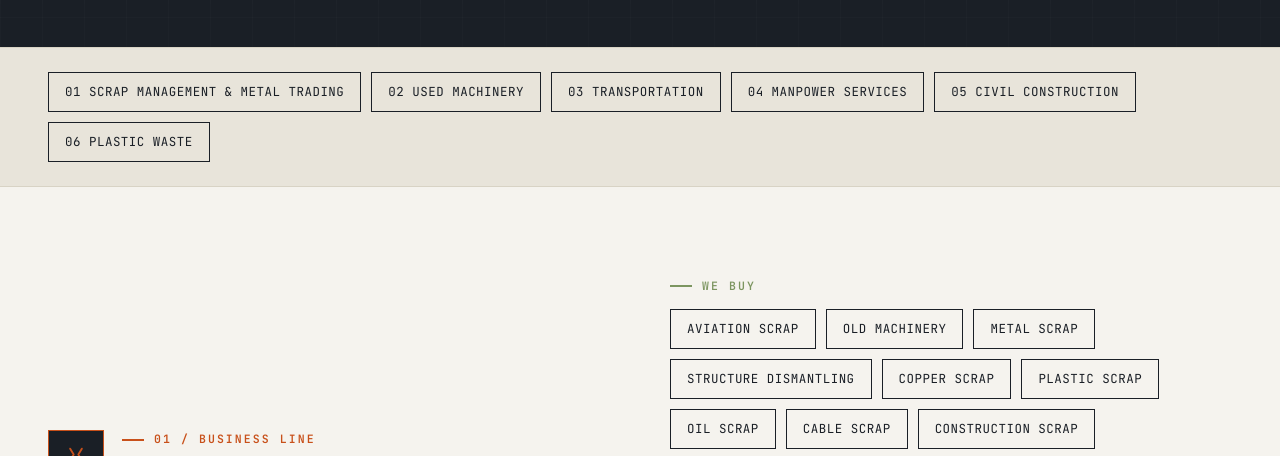
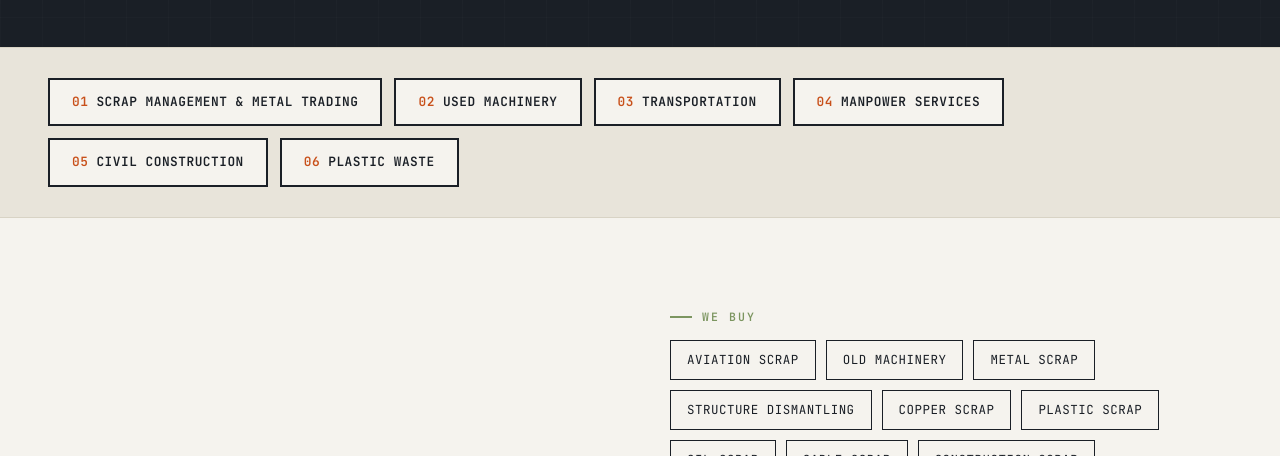
Before and after one commit to Powerman77/osms-website, a plain HTML site: page businesses.html in a window 1280 px wide. Shown: the part 272-728 px from the top of the page. Drawn offline with nearby package versions, Linux system fonts and the light colour scheme; a web font is replaced by a local one.

Commit message:
Add files via upload

```diff
--- a/businesses.html
+++ b/businesses.html
@@ -58,15 +58,15 @@
 </section>
 
 <!-- QUICK JUMP -->
-<div class="client-strip" style="padding:24px 0;">
+<div class="client-strip" style="padding:30px 0;">
   <div class="wrap">
-    <div class="tag-cloud">
-      <a href="#scrap-management" class="tag-pill">01 Scrap Management &amp; Metal Trading</a>
-      <a href="#used-machinery" class="tag-pill">02 Used Machinery</a>
-      <a href="#transportation" class="tag-pill">03 Transportation</a>
-      <a href="#manpower" class="tag-pill">04 Manpower Services</a>
-      <a href="#construction" class="tag-pill">05 Civil Construction</a>
-      <a href="#plastic-waste" class="tag-pill">06 Plastic Waste</a>
+    <div class="jump-nav">
+      <a href="#scrap-management" class="jump-pill"><span class="jp-num">01</span>Scrap Management &amp; Metal Trading</a>
+      <a href="#used-machinery" class="jump-pill"><span class="jp-num">02</span>Used Machinery</a>
+      <a href="#transportation" class="jump-pill"><span class="jp-num">03</span>Transportation</a>
+      <a href="#manpower" class="jump-pill"><span class="jp-num">04</span>Manpower Services</a>
+      <a href="#construction" class="jump-pill"><span class="jp-num">05</span>Civil Construction</a>
+      <a href="#plastic-waste" class="jump-pill"><span class="jp-num">06</span>Plastic Waste</a>
     </div>
   </div>
 </div>
--- a/style.css
+++ b/style.css
@@ -614,6 +614,42 @@ h1, h2, h3, h4{
   color: var(--white);
 }
 
+.jump-nav{
+  display: flex;
+  flex-wrap: wrap;
+  gap: 12px;
+}
+
+.jump-pill{
+  font-family: var(--font-mono);
+  font-size: 0.8rem;
+  font-weight: 700;
+  letter-spacing: 0.04em;
+  text-transform: uppercase;
+  padding: 12px 22px;
+  border: 2px solid var(--graphite);
+  color: var(--graphite);
+  background: var(--paper);
+  transition: background 0.2s, color 0.2s, border-color 0.2s, transform 0.15s;
+}
+
+.jump-pill:hover{
+  background: var(--rust);
+  border-color: var(--rust);
+  color: var(--white);
+  transform: translateY(-2px);
+}
+
+.jump-pill .jp-num{
+  color: var(--rust);
+  margin-right: 8px;
+  font-weight: 700;
+}
+
+.jump-pill:hover .jp-num{
+  color: var(--white);
+}
+
 /* ---------- Two column layout ---------- */
 
 .split{
```
